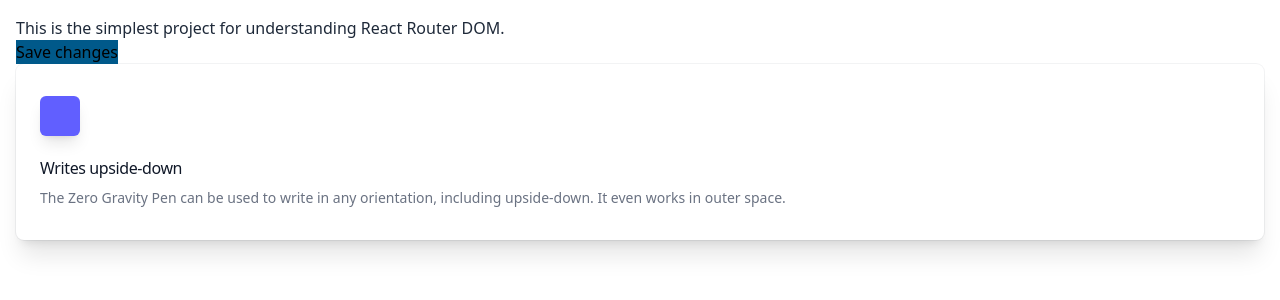
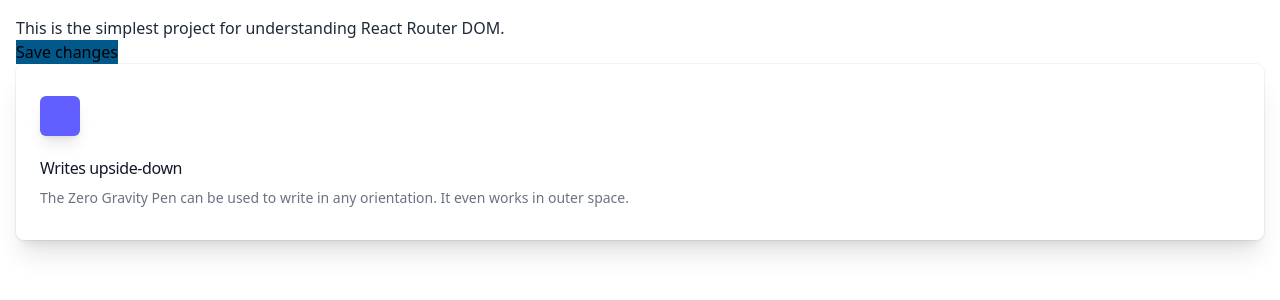
Before and after one commit to Attiqa-Z/Weather-App, a React (Vite) app: page / in a window 1280 px wide. Shown: the top 300 px of the page. Built offline with nearby package versions, Linux system fonts and the light colour scheme.

Commit message:
Little Changes

```diff
--- a/src/App.tsx
+++ b/src/App.tsx
@@ -23,7 +23,7 @@ function App() {
   </div>
   <h3 className="text-gray-900 dark:text-white mt-5 text-base font-medium tracking-tight ">Writes upside-down</h3>
   <p className="text-gray-500 dark:text-gray-400 mt-2 text-sm ">
-    The Zero Gravity Pen can be used to write in any orientation, including upside-down. It even works in outer space.
+    The Zero Gravity Pen can be used to write in any orientation. It even works in outer space.
   </p>
 </div>
    </div>
```
